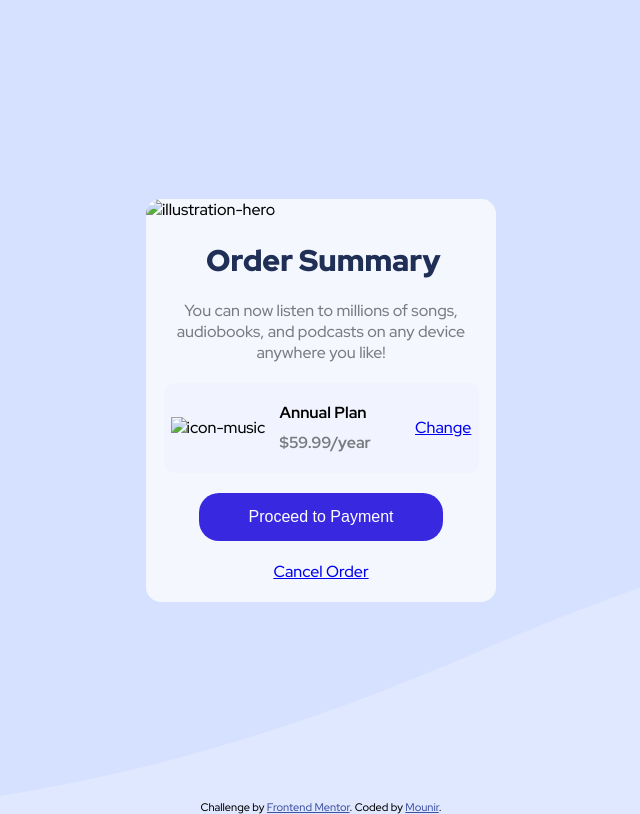
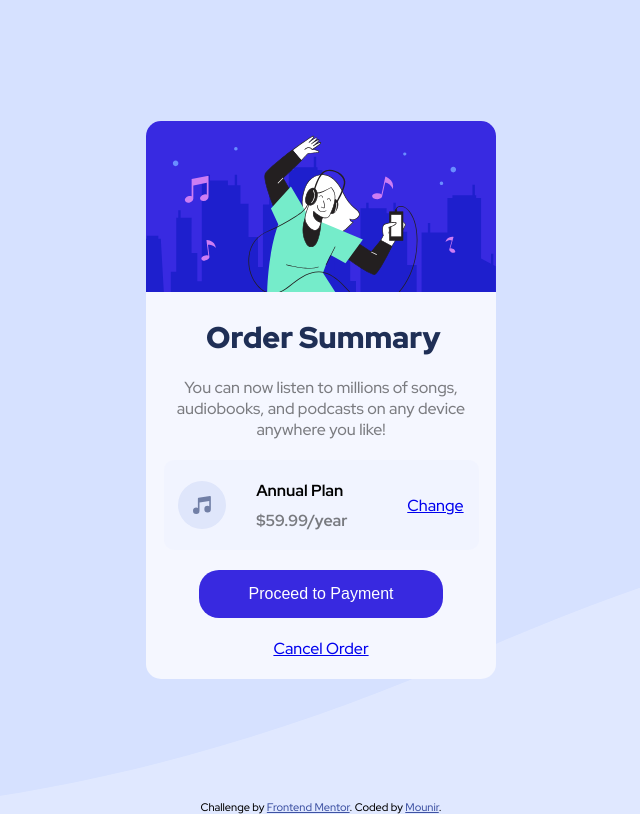
Before and after one commit to MounirHamza/order-summary-component-main, a plain HTML site: page index.html in a window 1280 px wide. Shown: the whole page, without its empty margins (319-959 px from the left). Drawn offline with Linux system fonts and the light colour scheme; the site is published under a folder, as on GitHub Pages, so addresses that start at the root find nothing.

Commit message:
Update index.html

```diff
--- a/index.html
+++ b/index.html
@@ -8,7 +8,7 @@
       rel="icon"
       type="image/png"
       sizes="32x32"
-      href="./images/favicon-32x32.png"
+      href=".images/favicon-32x32.png"
     />
     <title>Frontend Mentor | Order summary card</title>
   </head>
@@ -16,7 +16,7 @@
     <div class="container">
       <div class="card">
         <div class="card--image">
-          <img src="/images/illustration-hero.svg" alt="illustration-hero" />
+          <img src="images/illustration-hero.svg" alt="illustration-hero" />
         </div>
         <div class="card--text">
           <h1>Order Summary</h1>
@@ -26,7 +26,7 @@
           </p>
         </div>
         <div class="card--plan">
-          <img src="/images/icon-music.svg" alt="icon-music" />
+          <img src="images/icon-music.svg" alt="icon-music" />
           <div class="card__plan">
             <p>Annual Plan</p>
             <p class="plan__price">$59.99/year</p>
```
